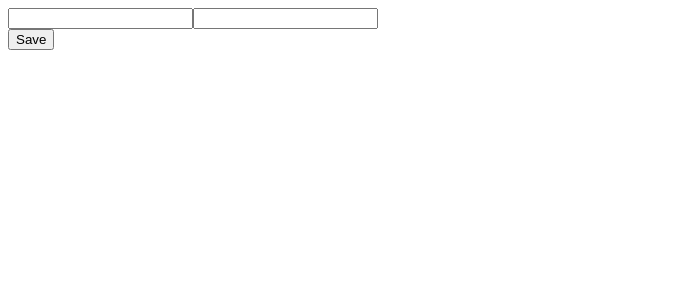
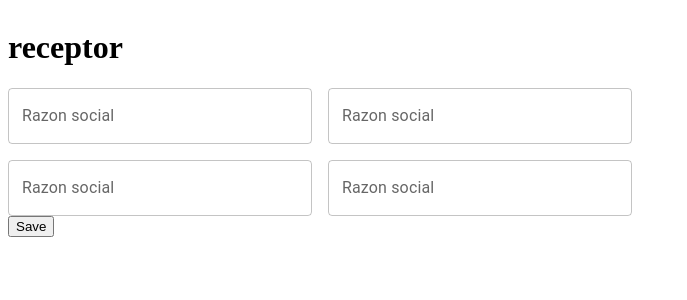
Before and after one commit to MAHR19/Dian-Form-V2, a React (Create React App) app: page / in a window 1280 px wide. Shown: the top 300 px of the page, without its empty margins (0-687 px from the left). Built offline with nearby package versions, Linux system fonts and the light colour scheme.

Commit message:
Understanding Grid

```diff
--- a/src/form/Fullform.jsx
+++ b/src/form/Fullform.jsx
@@ -1,20 +1,33 @@
 import React from "react";
 import { useState } from "react";
+import { Grid } from "@mui/material";
 import Receptor from "./form-sections/Receptor";
 
 
 const Fullform = () =>{
 
-    const[data, setData] = useState({});
+    const[receptor, setReceptor] = useState({});
+    const[documento, setDocumento] = useState({});
 
     const onClick = () =>{
-        console.log(data)
+        //setData([...data,{info:""}])
+        console.log(receptor)
+        console.log(documento)
     }
 
     return(
         <div>
+
             <form action="">
-             <Receptor onChange={setData} />
+             <Grid container spacing={2}>
+
+                <Grid item md={6}>
+                <h1>receptor</h1>
+                    <Receptor onChange={setReceptor} />
+                </Grid>
+             </Grid>
+
+
              <button type="button" onClick={onClick}>
                 Save
             </button>
--- a/src/form/form-sections/Receptor.jsx
+++ b/src/form/form-sections/Receptor.jsx
@@ -1,24 +1,55 @@
-import React from "react";
 import { useState, useEffect } from "react";
+import { Box,Grid, TextField } from "@mui/material"
+import { useFormik } from "formik";
+import * as Yup from "yup";
 
-const Receptor = ({onChange}) =>{
-    const[data, setData] = useState("")
-    const[data2, setData2] = useState("")
+const Receptor = ({onChange}) => {
+
+    const[r_social, setR_social] = useState("");
+    const[email, setEmail] = useState("");
+    const[nit, setNit] = useState("")
+    const[n_documento, setN_documento] = useState("")
+
+    const {errors,touched,getFieldProps} = useFormik({
+        initialValues:{
+            RazonSocial:"",
+            email:"",
+            Ndocumento:""
+        },validationSchema: Yup.object({
+
+        })
+    });
+
     useEffect(()=>{
-       onChange({
-          data,
-          data2
+       onChange({ Receptor:{
+        r_social,
+        nit,
+        email,
+        n_documento,
+       },R_extra:{
+
+       }
        });
-    },[data, data2]);
+    },[r_social]);
 
 
     return(
-        <div>
-            <input type="text" name="fname" value={data}
-            onChange={(e) => setData(e.target.value)} />
-            <input type="text" name="Lname" value={data2}
-            onChange={(e) => setData2(e.target.value)} />
-        </div>
+        <Grid container spacing={2}>
+
+            <Grid item xs={12} sm={10} md={6}>
+                <TextField fullWidth label='Razon social' />
+            </Grid>
+            <Grid item xs={12} sm={10} md={6}>
+                <TextField fullWidth label='Razon social'/>
+            </Grid>
+            <Grid item xs={12} sm={10} md={6}>
+                <TextField fullWidth label='Razon social'/>
+            </Grid>
+            <Grid item xs={12} sm={10} md={6}>
+               <TextField fullWidth label='Razon social'/>
+            </Grid>
+
+        </Grid>
     );
 }
 
```
Also changed, not shown: package.json (+6 -1 lines), src/form/form-sections/Documento.jsx (added, +49 -0 lines), 1 other file (tests, documents, lock files or other folders).
